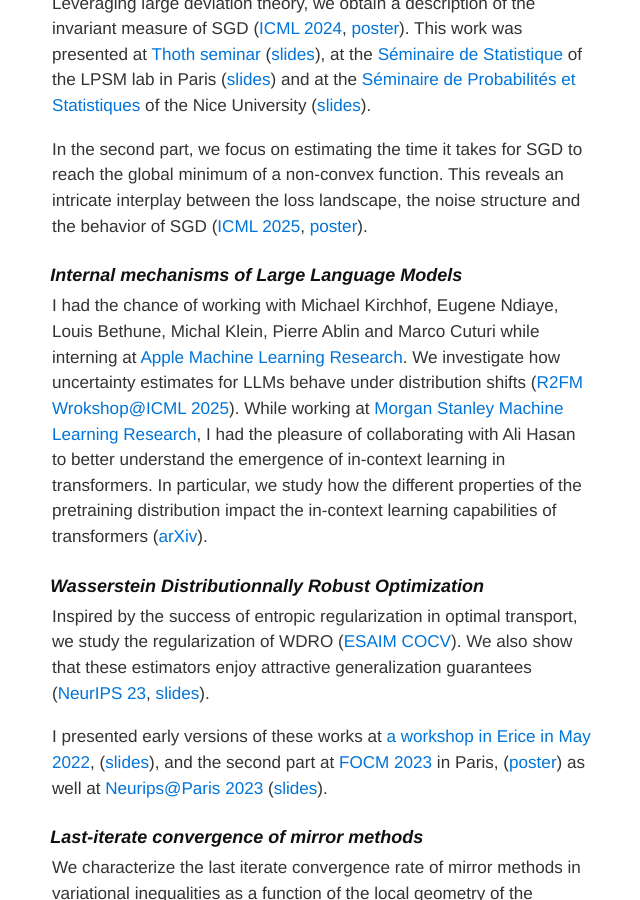
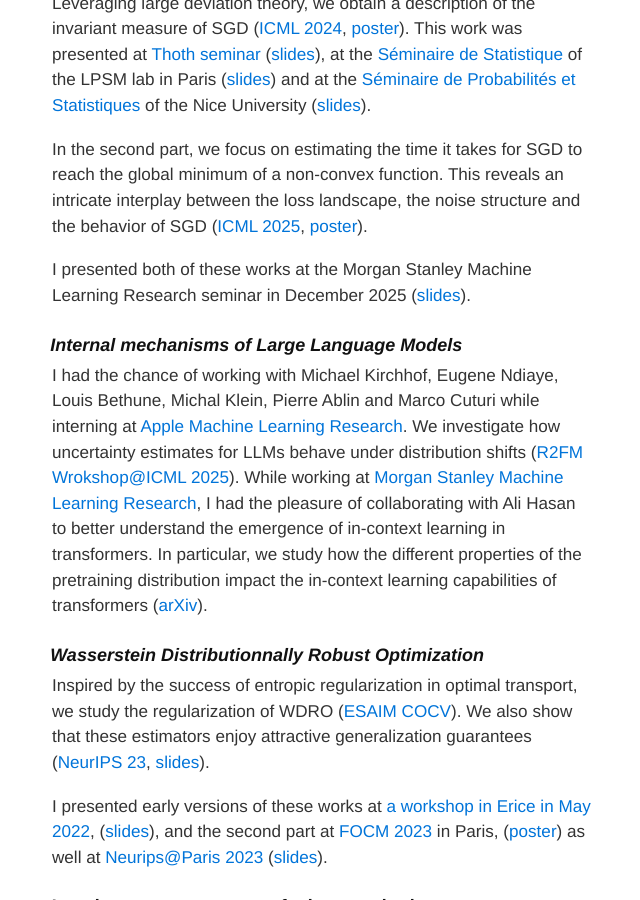
Before and after one commit to wazizian/wazizian.github.io, a Jekyll site: the page built from index.md, in a window 1280 px wide and 900 px high, scrolled down 866 px. Shown: the whole window, without its empty margins (318-958 px from the left). Built offline with Jekyll 4.4.1, drawn with Linux system fonts in a browser that asks for light colours.

Commit message:
Add slides MS

```diff
--- a/index.md
+++ b/index.md
@@ -25,6 +25,8 @@ In the first part,  we seek to describe the asymptotic distribution of SGD on ge
 Leveraging large deviation theory, we obtain a description of the invariant measure of SGD ([ICML 2024](https://arxiv.org/abs/2406.09241), [poster](pdf/poster_icml24.pdf)). This work was presented at [Thoth seminar](https://team.inria.fr/thoth/) ([slides](pdf/slides_retraite_thoth_2024.pdf)), at the [Séminaire de Statistique](https://www.lpsm.paris/seminaires/statp6p7/index) of the LPSM lab in Paris ([slides](pdf/slides_UParis_Oct_2024.pdf)) and at the [Séminaire de Probabilités et Statistiques](https://math.univ-cotedazur.fr/laboratoire/seminaires/s%C3%A9minaires-de-l%C3%A9quipe-probabilit%C3%A9s-statistiques) of the Nice University ([slides](pdf/slides_UNice_Dec_2024.pdf)).
 
 In the second part, we focus on estimating the time it takes for SGD to reach the global minimum of a non-convex function. This reveals an intricate interplay between the loss landscape, the noise structure and the behavior of SGD ([ICML 2025](https://arxiv.org/abs/2503.16398), [poster](pdf/poster_icml25.pdf)).
+
+I presented both of these works at the Morgan Stanley Machine Learning Research seminar in December 2025 ([slides](pdf/slides_MS_Dec_2025.pdf)).
 
 #### Internal mechanisms of Large Language Models
 I had the chance of working with Michael Kirchhof, Eugene Ndiaye, Louis Bethune, Michal Klein, Pierre Ablin and Marco Cuturi while interning at [Apple Machine Learning Research](https://machinelearning.apple.com/). We investigate how uncertainty estimates for LLMs behave under distribution shifts ([R2FM Wrokshop@ICML 2025](https://arxiv.org/pdf/2506.08572)).
```
Also changed, not shown: 1 other file.
